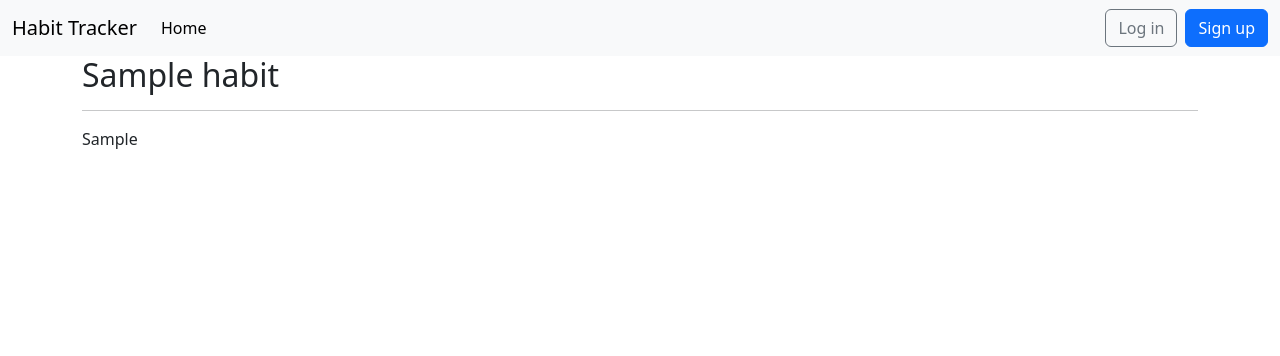
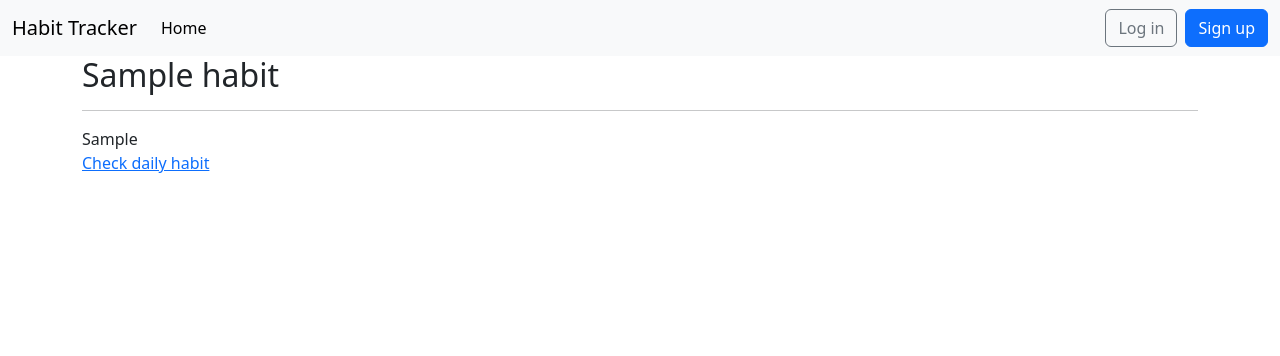
Before and after one commit to Peleda23/Habit-tracker, a Django app: template templates/habit_details.html in a window 1280 px wide. Shown: the top 356 px of the page. Run offline with Django 5.2, Linux system fonts and the light colour scheme; tables that the repository leaves empty hold one stand-in row (values such as "Sample post"); the template is opened without the code that fills it: values that come from a table or form of the project are taken from there, most other values are stand-ins (such as "Sample title", 1, 10 or a date in 2020).

Commit message:
Added link to form, to add habit entry.

```diff
--- a/templates/habit_details.html
+++ b/templates/habit_details.html
@@ -8,4 +8,5 @@
     <div class="habit-container">
         {{ plot_div | safe }}
     </div>
+    <a href="{% url 'habit_add_entry' habit.id %}"><p>Check daily habit</p></a>
 {% endblock %}
```
